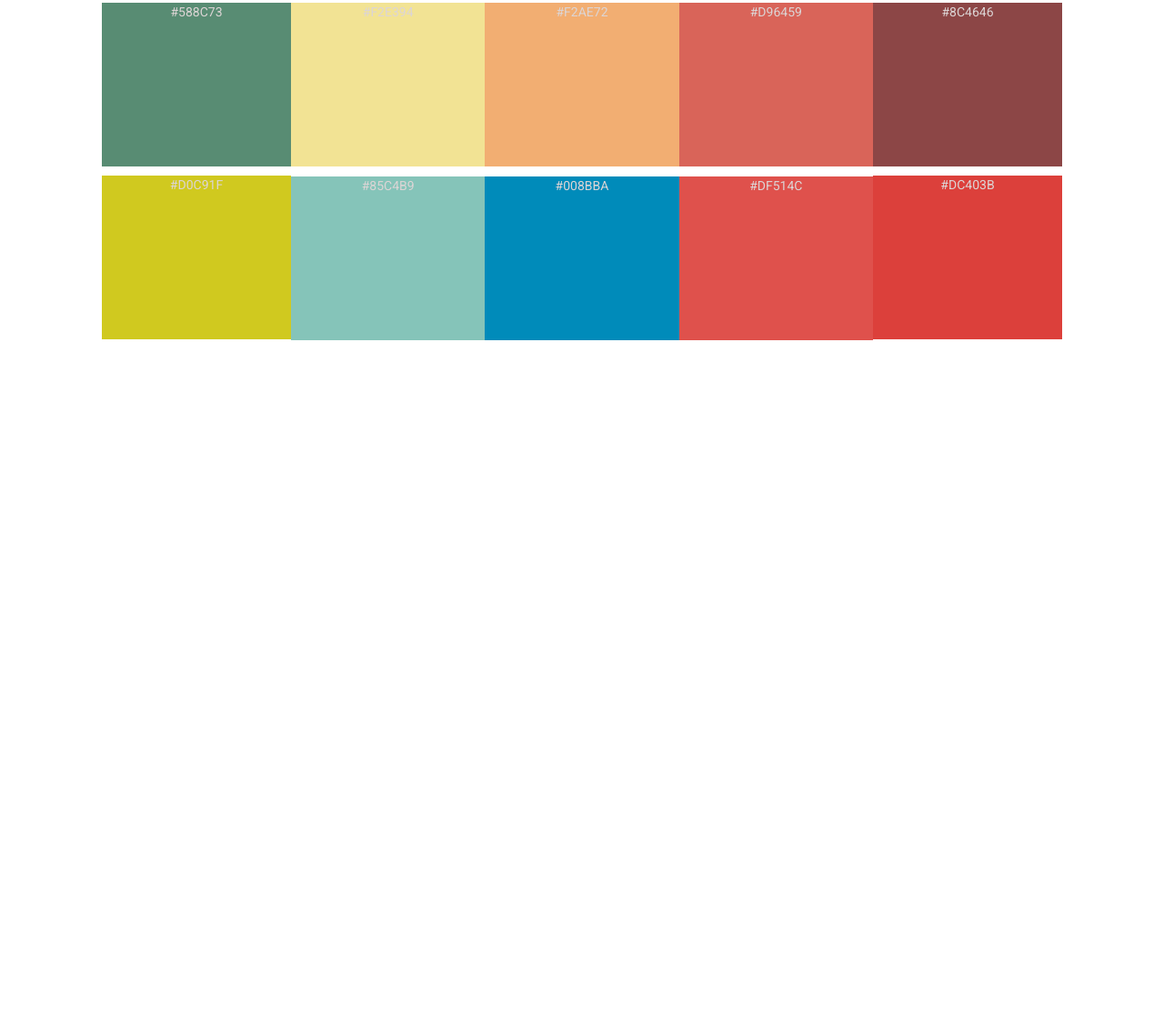
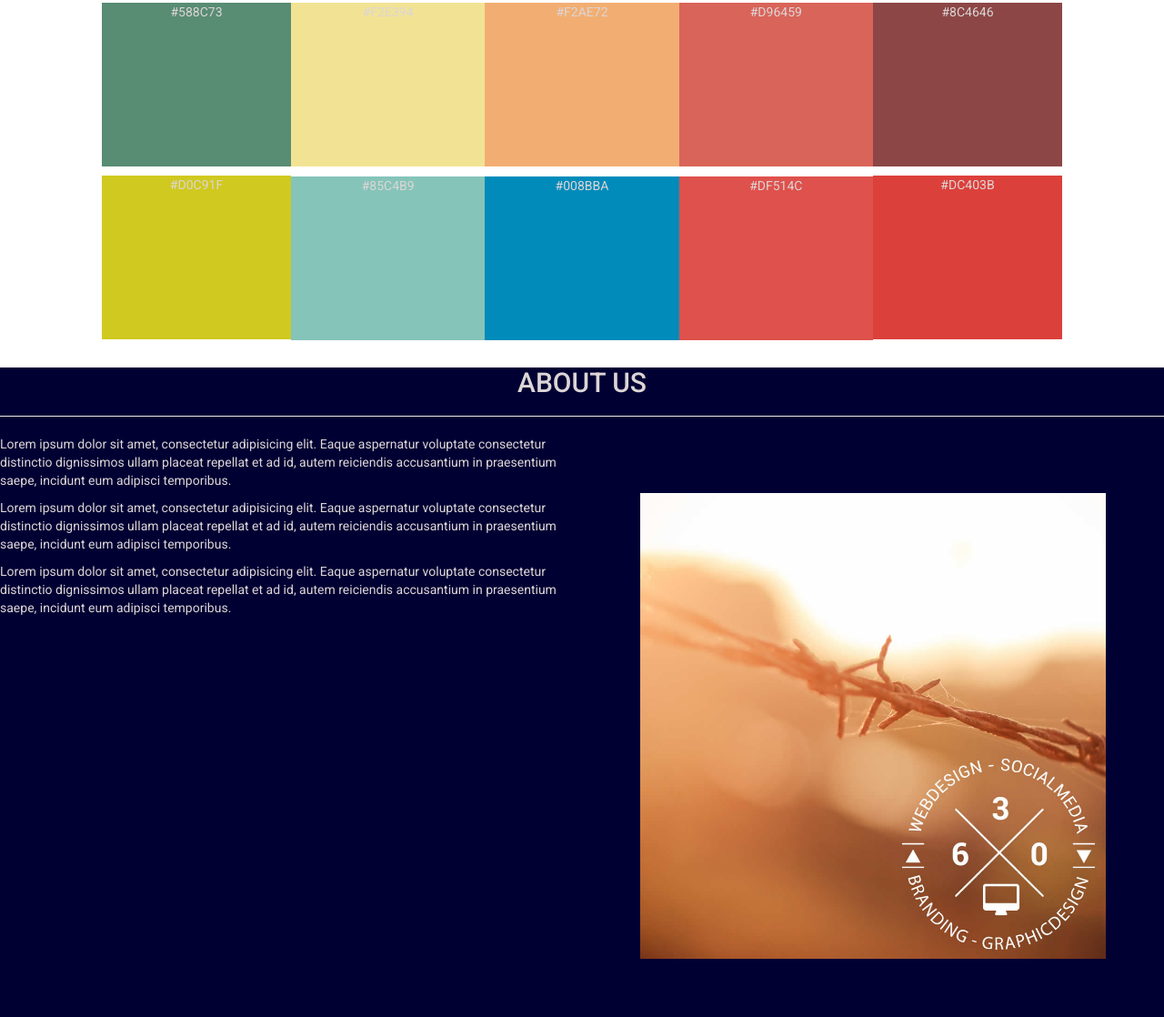
Before and after one commit to NatashaDianeey/34_kane-theme, a plain HTML site: page index.html in a window 1280 px wide. Shown: the part 1186-2304 px from the top of the page at 91% size. Before the commit the page ends 1571 px from the top, so only its background shows below. Drawn offline with nearby package versions, Linux system fonts and the light colour scheme.

Commit message:
estructura basica sin estilo de header, section 1 y 2

```diff
--- a/css/main.css
+++ b/css/main.css
@@ -8,8 +8,6 @@
 	background-color:transparent;
 	font-size: 3em;
 	color: #000;
-
-
 }
 
 /*HEADER*/
@@ -130,3 +128,13 @@
 	background-color: #DC403B;
 }
 /*SECTION  3*/
+.bkg-blue{
+	background-color: #000033;
+	width: 100%;
+	height: 500%;
+}
+.img1{
+	width: 100%;
+	height: 100%;
+	padding: 10%;
+}
--- a/index.html
+++ b/index.html
@@ -148,7 +148,19 @@
             </section>
             <section> <!-- bkg-blue ABOUT US -->
                 <div class="row">
-                    <div class="col-xs-12">
+                    <div class="col-xs-12 bkg-blue">
+                        <h2 class="text-center">ABOUT US</h2>
+                        <hr>
+                        <div class="row">
+                            <div class="col-xs-6">
+                                <p>Lorem ipsum dolor sit amet, consectetur adipisicing elit. Eaque aspernatur voluptate consectetur distinctio dignissimos ullam placeat repellat et ad id, autem reiciendis accusantium in praesentium saepe, incidunt eum adipisci temporibus.</p>
+                                <p>Lorem ipsum dolor sit amet, consectetur adipisicing elit. Eaque aspernatur voluptate consectetur distinctio dignissimos ullam placeat repellat et ad id, autem reiciendis accusantium in praesentium saepe, incidunt eum adipisci temporibus.</p>
+                                <p>Lorem ipsum dolor sit amet, consectetur adipisicing elit. Eaque aspernatur voluptate consectetur distinctio dignissimos ullam placeat repellat et ad id, autem reiciendis accusantium in praesentium saepe, incidunt eum adipisci temporibus.</p>
+                            </div>
+                            <div class="col-xs-6">
+                                <img class="img1" src="img/agency-img3.jpg" alt="img">
+                            </div>
+                        </div>
                     </div>
                 </div>
             </section>
```
